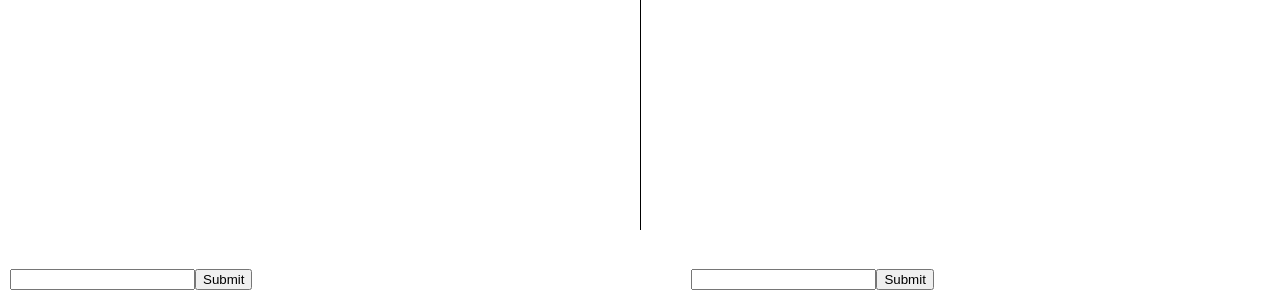
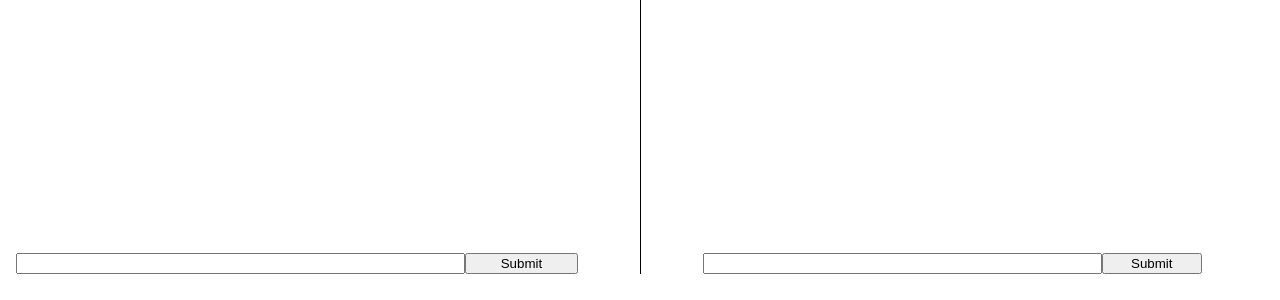
Before and after one commit to sspr/bober-messenger, a React (Create React App) app: page / in a window 1280 px wide. Shown: the part 500-800 px from the top of the page. Built offline with nearby package versions, Linux system fonts and the light colour scheme.

Commit message:
Second commit

```diff
--- a/src/App.js
+++ /dev/null
@@ -1,98 +0,0 @@
-import React from 'react';
-
-class Messenger extends React.Component {
-  constructor(props) {
-    super(props);
-    this.state = { messages: [],
-      user1LastMessage: '',
-      user2LastMessage: '',
-    };
-  }
-
-  user1SendMessage = (event) => {
-    event.preventDefault();
-    if(this.state.user1LastMessage !== ''){
-      //Add last message to array
-      const newArrayToPush = this.state.messages;
-      newArrayToPush.push('user1' + this.state.user1LastMessage);
-      this.setState({messages: newArrayToPush});
-      //clear variable containing message and input
-      this.setState({user1LastMessage: ''});
-      document.getElementById('user1Input').value = '';
-    }
-  }
-
-  user2SendMessage = (event) => {
-    event.preventDefault();
-    if(this.state.user2LastMessage !== ''){
-      //Add last message to array
-      const newArrayToPush = this.state.messages;
-      newArrayToPush.push('user2' + this.state.user2LastMessage);
-      //clear variable containing message and input
-      this.setState({user2LastMessage: ''});
-      document.getElementById('user2Input').value = '';
-    }
-  }
-
-  user1TypeMessage = (event) => {
-    this.setState({user1LastMessage: event.target.value});
-  }
-
-  user2TypeMessage = (event) => {
-    this.setState({user2LastMessage: event.target.value});
-  }
-
-  messagesToDisplay = (state) => {
-    const messagesHTML = this.state.messages.map((message) =>
-    <p key={message.toString()} className={message.slice(0, 5)}>
-      {message.slice(5)}
-    </p>
-    );
-
-    return messagesHTML;
-  }
-
-  render() {
-    return (
-      <div>
-        <div className="user1Window">
-          <div className="messagesWindow">
-            {this.messagesToDisplay()}
-          </div>
-          <form
-            className="userForm"
-            onSubmit={this.user1SendMessage}>
-            <input
-              id="user1Input"
-              type='text'
-              onChange={this.user1TypeMessage}
-            />
-            <input
-              type='submit'
-            />
-          </form>
-        </div>
-
-        <div className="user2Window">
-          <div className="messagesWindow">
-            {this.messagesToDisplay()}
-          </div>
-          <form
-            className="userForm"
-            onSubmit={this.user2SendMessage}>
-            <input
-              id="user2Input"
-              type='text'
-              onChange={this.user2TypeMessage}
-            />
-            <input
-              type='submit'
-            />
-          </form>
-        </div>
-      </div>
-    );
-  }
-}
-
-export default Messenger;
--- /dev/null
+++ b/src/Messenger.js
@@ -0,0 +1,68 @@
+import React from 'react';
+
+class Messenger extends React.Component {
+  constructor(props) {
+    super(props);
+    this.state = { messages: [],
+      key: 0,
+      userOne: '',
+      userTwo: ''
+    };
+  }
+
+  handleSubmit = (event) => {
+    event.preventDefault();
+
+    const name = event.target.name;
+
+    if(this.state[name] !== ''){
+      const arrayOfMessages = this.state.messages;
+
+      arrayOfMessages.push({ user: [name], message: this.state[name], key: this.state.key });
+      this.setState({ messages: arrayOfMessages, [name]: '', key: this.state.key + 1 });
+    }
+  }
+
+  handleChange = (event) => {
+    const name = event.target.name;
+
+    this.setState({ [name]: event.target.value });
+  }
+
+  renderMessage = (state) => {
+    const messagesHTML = this.state.messages.map((allMessages) =>
+    <p key={allMessages.key} className={allMessages.user}>
+      {allMessages.message}
+    </p>
+    );
+
+    return messagesHTML;
+  }
+
+  render() {
+    return (
+      <div>
+        <div className="user-1-window">
+          <div className="messages-window">
+            {this.renderMessage()}
+          </div>
+          <form name="userOne" className="user-form" onSubmit={this.handleSubmit}>
+            <input name='userOne' type='text' value={this.state.userOne} onChange={this.handleChange}/>
+            <input type='submit'/>
+          </form>
+        </div>
+        <div className="user-2-window">
+          <div className="messages-window">
+            {this.renderMessage()}
+          </div>
+          <form name="userTwo" className="user-form" onSubmit={this.handleSubmit}>
+            <input name='userTwo' type='text' value={this.state.userTwo} onChange={this.handleChange}/>
+            <input type='submit'/>
+          </form>
+        </div>
+      </div>
+    );
+  }
+}
+
+export default Messenger;
--- a/src/index.css
+++ b/src/index.css
@@ -1,5 +1,5 @@
 body {
-  margin: 10px;
+  margin: 2vh;
   font-family: -apple-system, BlinkMacSystemFont, "Segoe UI", "Roboto", "Oxygen",
     "Ubuntu", "Cantarell", "Fira Sans", "Droid Sans", "Helvetica Neue",
     sans-serif;
@@ -12,40 +12,51 @@ code {
     monospace;
 }
 
-.user1Window {
-  min-height: 90vh;
+.messages-window{
+  min-height: 92vh;
+}
+
+.user-1-window {
   width: 45%;
   padding-right: 5%;
-  position: reltive;
   display: inline-block;
 }
 
-.user2Window {
-  min-height: 90vh;
+.user-2-window {
+  box-sizing: border-box;
   width: 45%;
-  padding-left: 4%;
-  position: reltive;
+  padding-left: 5%;
   display: inline-block;
   border-left: 1px solid #000;
 }
 
-.userForm {
-  position: fixed;
-  bottom: 10px;
+.user-form{
+  box-sizing: border-box;
+  min-height: 2vh;
 }
 
-.user1 {
+.user-form input[type="text"]{
+  width: 80%;
+  box-sizing: border-box;
+}
+
+.user-form input[type="submit"]{
+  width: 20%;
+  box-sizing: border-box;
+}
+
+.userOne {
   text-align: left;
 }
 
-.user2 {
+.userTwo {
   text-align: right;
 }
 
-.user2Window .user1{
+.user-2-window .userOne{
   text-align: right;
 }
 
-.user2Window .user2{
+.user-2-window .userTwo{
   text-align: left;
 }
--- a/src/index.js
+++ b/src/index.js
@@ -1,7 +1,7 @@
 import React from 'react';
 import ReactDOM from 'react-dom';
 import './index.css';
-import Messenger from './App';
+import Messenger from './Messenger';
 import * as serviceWorker from './serviceWorker';
 
 ReactDOM.render(<Messenger />, document.getElementById('root'));
```
Also changed, not shown: public/manifest.json, 1 other file (tests, documents, lock files or other folders).
